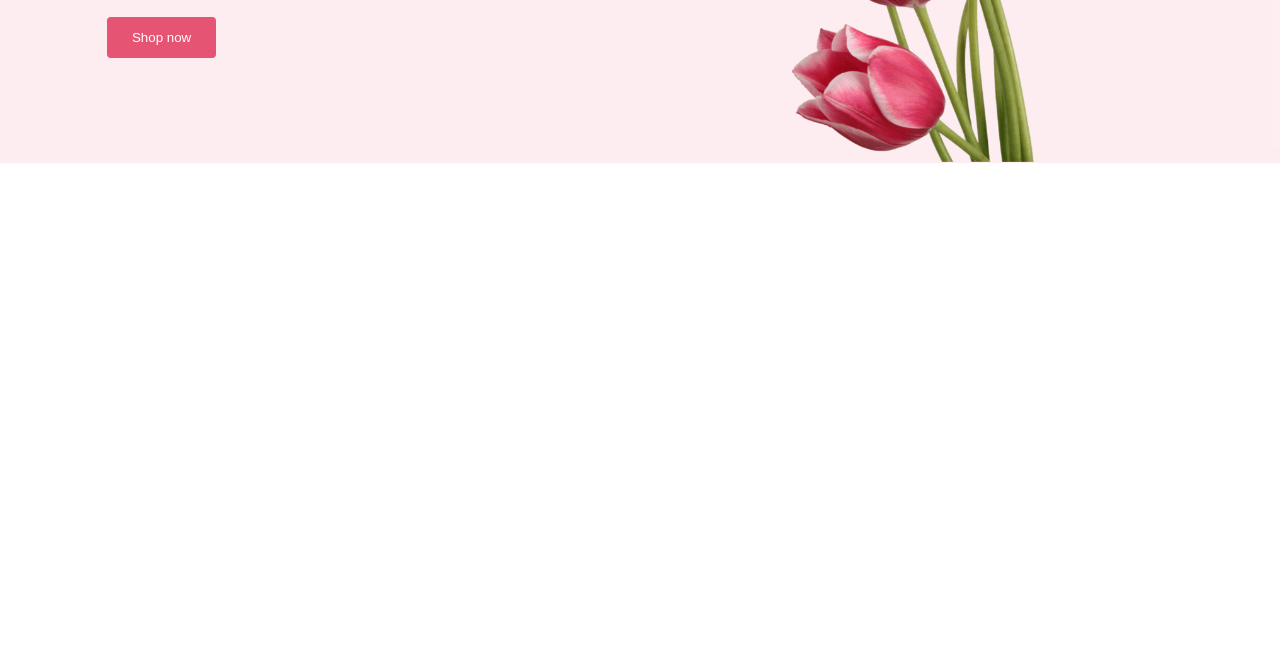
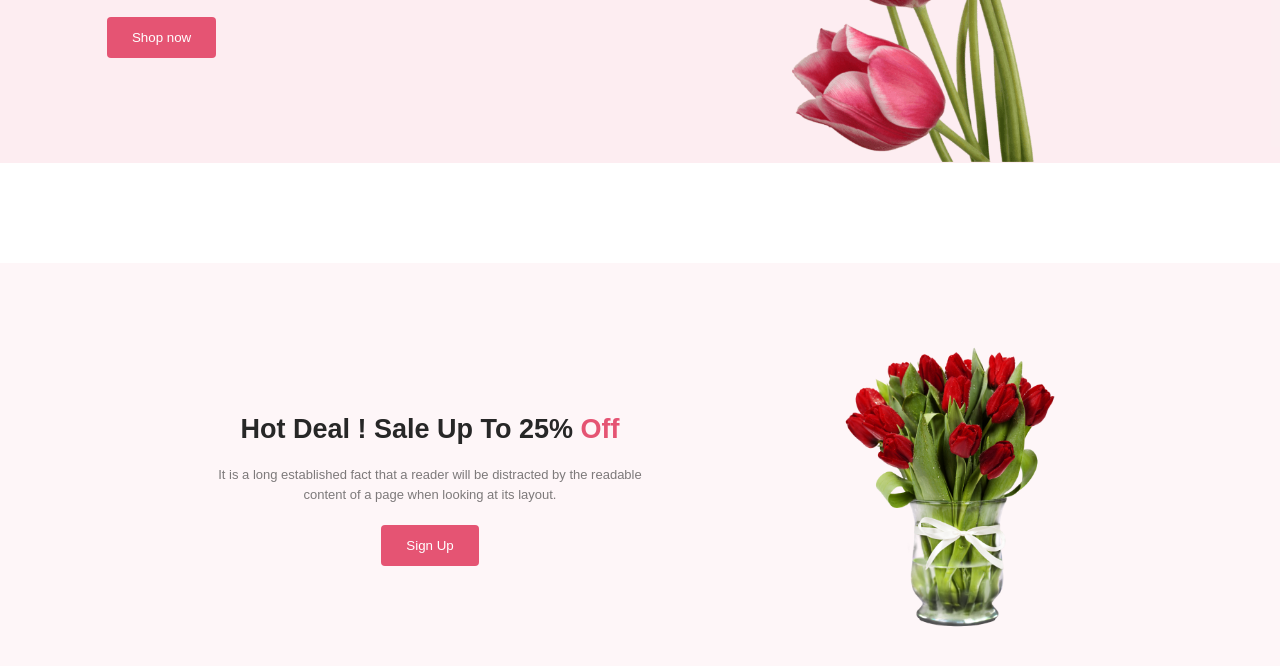
Before and after one commit to Mahbub2027/flower-shop, a plain HTML site: page index.html in a window 1280 px wide. Shown: the part 362-1028 px from the top of the page. Before the commit the page ends 800 px from the top, so only its background shows below. Drawn offline with Linux system fonts and the light colour scheme.

Commit message:
sign up section added

```diff
--- a/css/style.css
+++ b/css/style.css
@@ -27,7 +27,8 @@
     line-height: 20px;
     margin: 20px 0px;
 }
-.head-btn{
+
+.btn-primary {
     border-radius: 4px;
     background-color: #E55473;
     padding: 13px 25px;
@@ -35,8 +36,47 @@
     color: #ffffff;
 
 }
+
 .head-img {
     padding-top: 20px;
     width: 400px;
     margin-bottom: -3px;
 }
+
+/* main section start */
+.first-sec-container {
+    background-color: #E554730D;
+    margin: 100px 0px;
+    display: flex;
+    align-items: center;
+    justify-content: center;
+}
+
+.first-sec-title {
+    color: #272727;
+    font-family: sans-serif;
+    font-size: 27px;
+    font-weight: bold;
+}
+
+.first-off {
+    color: #E55473;
+}
+
+.first-sec-description {
+    color: rgba(39, 39, 39, 0.60);
+    /* text-align: center; */
+    font-family: sans-serif;
+    font-size: 13px;
+    font-weight: 400;
+    line-height: 20px;
+    margin: 20px 0px;
+}
+.first-sec-text{
+    text-align: center;
+    margin-right: 200px;
+}
+.first-sec-img {
+    width: 220px;
+    padding: 80px 0px;
+}
--- a/index.html
+++ b/index.html
@@ -13,18 +13,32 @@
         <div class="head-container">
             <div class="header-text">
                 <h1 class="head-title">Let's make <br> beautiful flowers a <br> part of your life.</h1>
-                <p class="head-description">It is a long established fact that a reader will be distracted by the readable <br> content of a page
+                <p class="head-description">It is a long established fact that a reader will be distracted by the
+                    readable <br> content of a page
                     when looking at its layout. The point of using Lorem Ipsum is <br> that it has a more-or-less normal
                     distribution of letters.</p>
-                <button class="head-btn">Shop now</button>
+                <button class="btn-primary">Shop now</button>
             </div>
             <div class="header-photo">
                 <img class="head-img" src="./assets/pngwing 10.png" alt="flower-image">
             </div>
         </div>
     </header>
+
     <main>
-
+        <section>
+            <div class="first-sec-container">
+                <div class="first-sec-text">
+                    <h2 class="first-sec-title">Hot Deal ! Sale Up To 25% <span class="first-off">Off</span></h2>
+                    <p class="first-sec-description">It is a long established fact that a reader will be distracted by the readable <br> content of a page
+                        when looking at its layout.</p>
+                    <button class="btn-primary">Sign Up</button>
+                </div>
+                <div class="first-sec-photo">
+                    <img class="first-sec-img" src="./assets/pngwing 8.png" alt="flower-image">
+                </div>
+            </div>
+        </section>
     </main>
     <footer>
 
```
